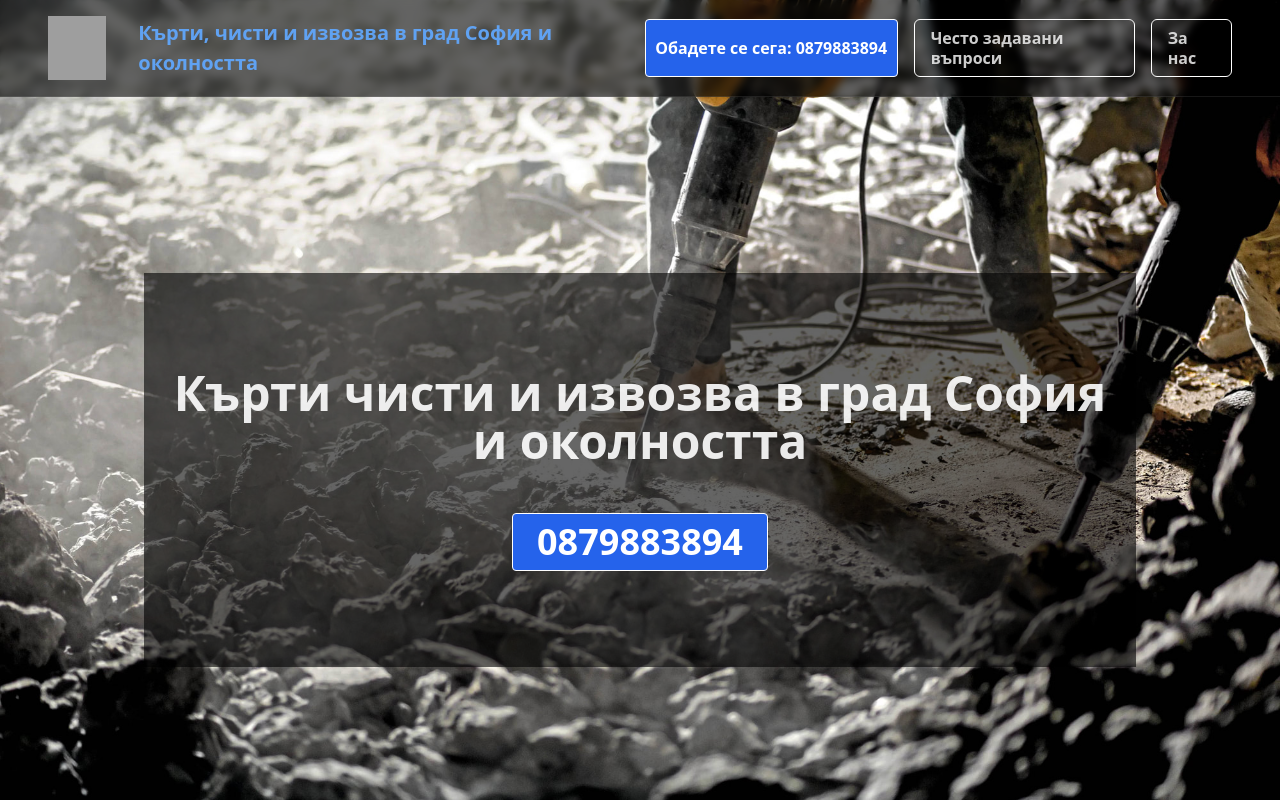
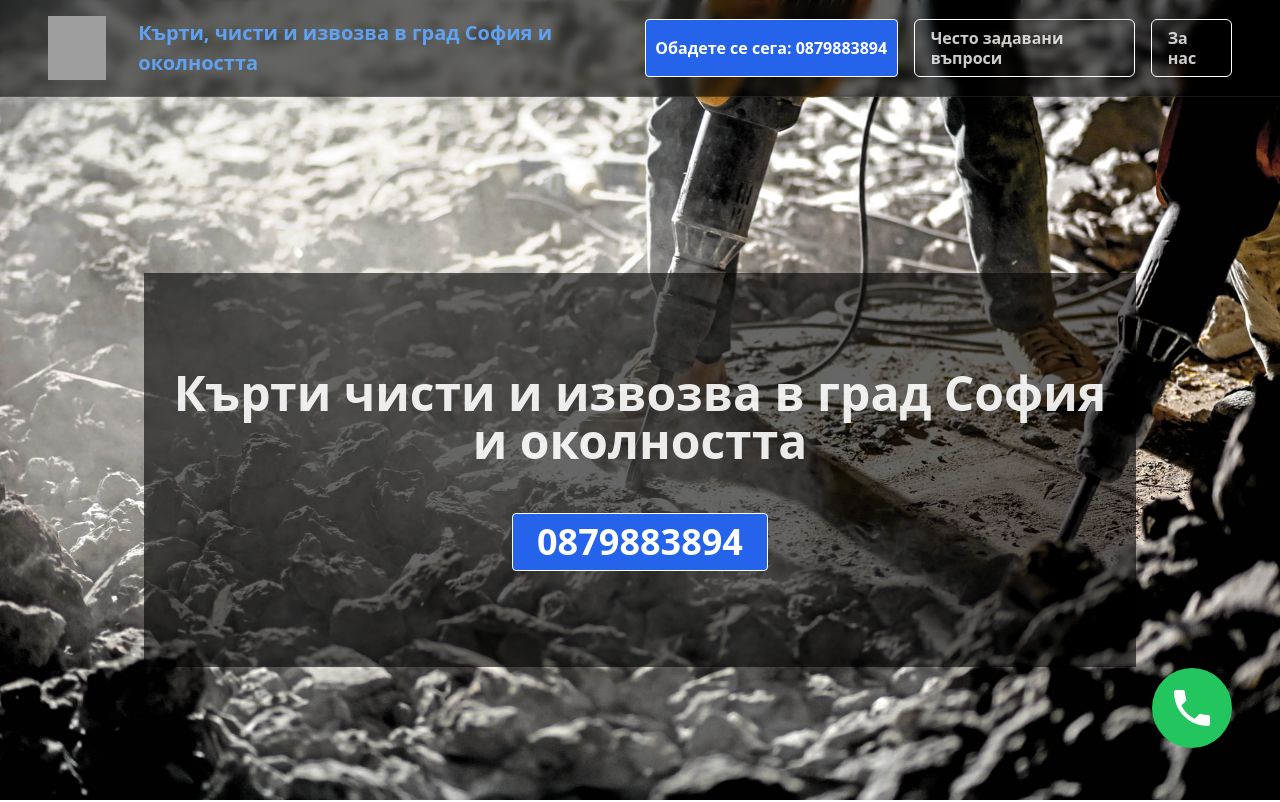
Before and after one commit to fabiennikolov/kurti-chisti, a Nuxt app: page / in a window 1280 px wide. Shown: the top 802 px of the page. Built offline with nearby package versions, Linux system fonts and the light colour scheme; grey boxes are pictures that could not be loaded; a web font is replaced by a local one.

Commit message:
fixing default layout

```diff
--- a/layouts/default.vue
+++ b/layouts/default.vue
@@ -1,15 +1,16 @@
 <template>
-  <div class="layout">
+  <div class="min-h-screen">
     <Nav />
     <main class="min-h-screen">
       <slot />
     </main>
     <Footer />
+    <a href="tel:+359879883894">
+      <div class="fixed bottom-4 right-6 z-50 mb-3 ml-4 h-12 w-12 flex items-center justify-center rounded-full bg-green-500 text-white xl:(bottom-10 right-12 h-20 w-20)">
+        <svg class="xl:(h-12 w-12)" xmlns="http://www.w3.org/2000/svg" width="32" height="32" viewBox="0 0 512 512">
+          <path d="M426.666 330.667a250.385 250.385 0 01-75.729-11.729c-7.469-2.136-16-1.073-21.332 5.333l-46.939 46.928c-60.802-30.928-109.864-80-140.802-140.803l46.939-46.927c5.332-5.333 7.462-13.864 5.332-21.333-8.537-24.531-12.802-50.136-12.802-76.803C181.333 73.604 171.734 64 160 64H85.333C73.599 64 64 73.604 64 85.333 64 285.864 226.136 448 426.666 448c11.73 0 21.334-9.604 21.334-21.333V352c0-11.729-9.604-21.333-21.334-21.333z" fill="currentColor" />
+        </svg>
+      </div>
+    </a>
   </div>
 </template>
-
-<style scoped>
-.layout {
-  min-height: 100vh;
-}
-</style>
```
